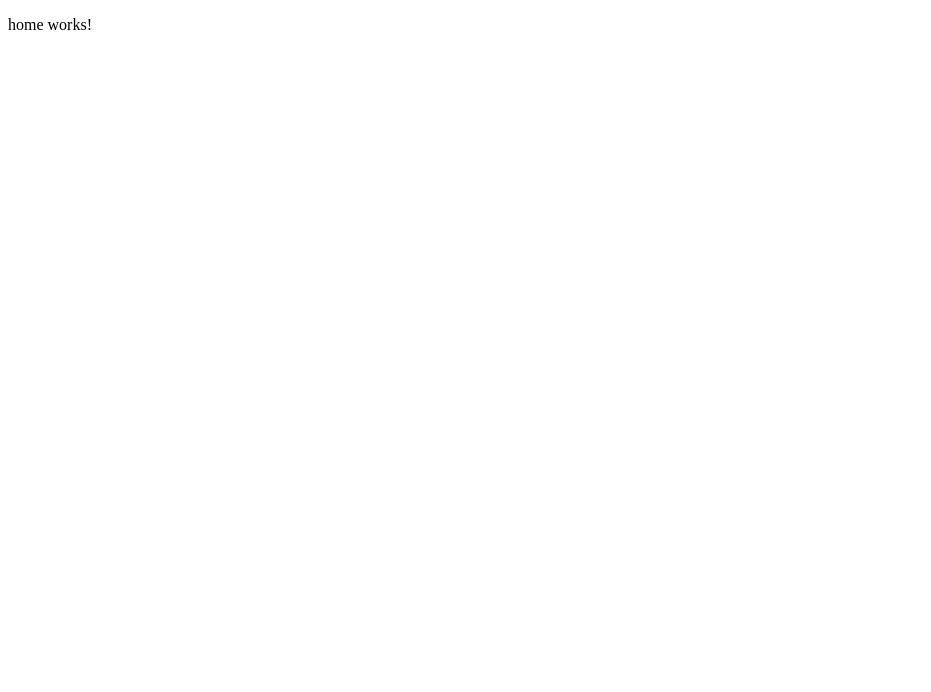
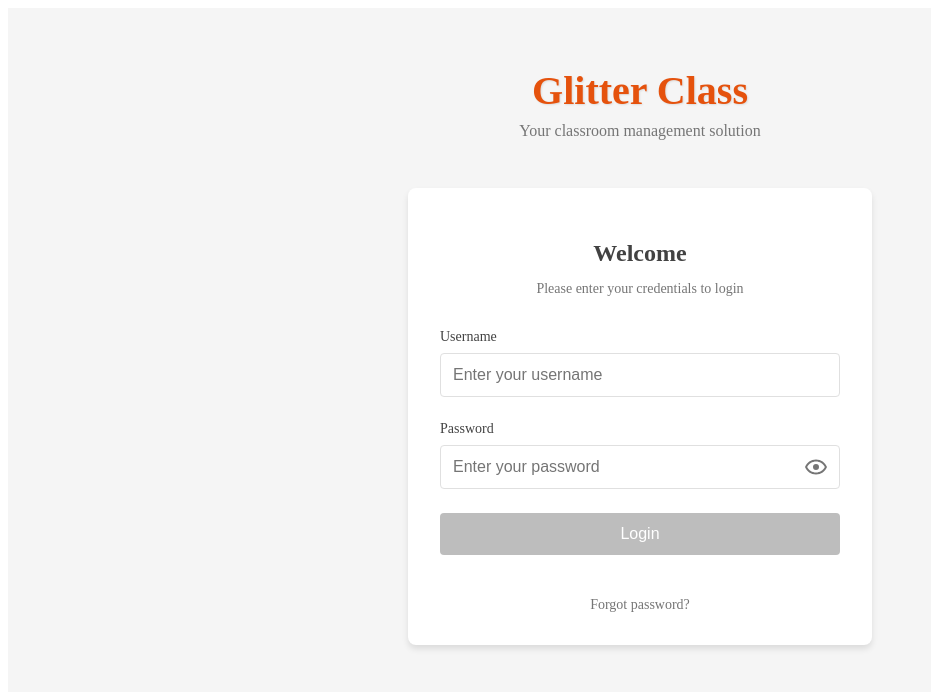
Before and after one commit to MiguelFVasquez/Glitter-class-Front, an Angular app: page / in a window 1280 px wide. Shown: the top 692 px of the page, without its empty margins (0-931 px from the left). Built offline with nearby package versions, Linux system fonts and the light colour scheme.

Commit message:
Home page view

```diff
--- a/src/app/components/home/home.component.css
+++ b/src/app/components/home/home.component.css
@@ -0,0 +1,203 @@
+/* General Styles */
+:host {
+display: block;
+min-height: 100vh;
+background-color: #f5f5f5;
+}
+
+.home-container {
+max-width: 1200px;
+margin: 0 auto;
+padding: 2rem;
+display: flex;
+flex-direction: column;
+align-items: center;
+}
+
+/* Header Styles */
+.app-header {
+text-align: center;
+margin-bottom: 3rem;
+}
+
+.app-title {
+font-size: 2.5rem;
+color: #e5520d;
+margin-bottom: 0.5rem;
+font-weight: 700;
+text-shadow: 1px 1px 2px rgba(0, 0, 0, 0.1);
+}
+
+.app-subtitle {
+font-size: 1rem;
+color: #757575;
+margin: 0;
+}
+
+/* Login Container Styles */
+.login-container {
+width: 100%;
+max-width: 400px;
+background: white;
+padding: 2rem;
+border-radius: 8px;
+box-shadow: 0 4px 6px rgba(0, 0, 0, 0.1);
+}
+
+.login-title {
+font-size: 1.5rem;
+color: #424242;
+margin-bottom: 0.5rem;
+text-align: center;
+}
+
+.login-subtitle {
+font-size: 0.875rem;
+color: #757575;
+text-align: center;
+margin-bottom: 2rem;
+}
+
+/* Form Styles */
+.login-form {
+display: flex;
+flex-direction: column;
+gap: 1.5rem;
+}
+
+.form-group {
+display: flex;
+flex-direction: column;
+gap: 0.5rem;
+}
+
+.form-group label {
+font-size: 0.875rem;
+color: #424242;
+font-weight: 500;
+}
+
+.form-group input {
+padding: 0.75rem;
+border: 1px solid #e0e0e0;
+border-radius: 4px;
+font-size: 1rem;
+transition: border-color 0.3s;
+}
+
+.form-group input:focus {
+outline: none;
+border-color: #e5520d;
+box-shadow: 0 0 0 2px rgba(106, 27, 154, 0.2);
+}
+
+.form-group input.invalid {
+border-color: #e53935;
+}
+
+/* Password Input Container */
+.password-input-container {
+    position: relative;
+    width: 100%; /* Ensure same width as username */
+  }
+
+  .password-input {
+    width: 100%;
+    padding-right: 40px; /* Space for the icon */
+    box-sizing: border-box; /* Include padding in width calculation */
+  }
+
+  .toggle-password {
+    position: absolute;
+    right: 12px;
+    top: 50%;
+    transform: translateY(-50%);
+    background: none;
+    border: none;
+    cursor: pointer;
+    color: #757575;
+    padding: 0;
+    width: 24px;
+    height: 24px;
+    display: flex;
+    align-items: center;
+    justify-content: center;
+  }
+
+  .eye-icon {
+    width: 24px;
+    height: 24px;
+    transition: color 0.2s;
+  }
+
+  .toggle-password:hover .eye-icon {
+    color: #e5520d;
+  }
+
+/* Error Messages */
+.error-message {
+font-size: 0.75rem;
+color: #e53935;
+}
+
+.form-error {
+padding: 0.75rem;
+background-color: #ffebee;
+color: #e53935;
+border-radius: 4px;
+font-size: 0.875rem;
+text-align: center;
+}
+
+/* Login Button */
+.login-button {
+padding: 0.75rem;
+background-color: #e5520d;
+color: white;
+border: none;
+border-radius: 4px;
+font-size: 1rem;
+font-weight: 500;
+cursor: pointer;
+transition: background-color 0.3s;
+}
+
+.login-button:hover:not(:disabled) {
+background-color: #d44b0b;
+}
+
+.login-button:disabled {
+background-color: #bdbdbd;
+cursor: not-allowed;
+}
+
+.spinner {
+display: inline-block;
+width: 20px;
+height: 20px;
+border: 3px solid rgba(255, 255, 255, 0.3);
+border-radius: 50%;
+border-top-color: white;
+animation: spin 1s ease-in-out infinite;
+}
+
+@keyframes spin {
+to { transform: rotate(360deg); }
+}
+
+/* Forgot Password Link */
+.forgot-password {
+text-align: center;
+margin-top: 1rem;
+}
+
+.forgot-password a {
+color: #757575;
+font-size: 0.875rem;
+text-decoration: none;
+}
+
+.forgot-password a:hover {
+color: #e5520d;
+text-decoration: underline;
+}
--- a/src/app/components/home/home.component.html
+++ b/src/app/components/home/home.component.html
@@ -1 +1,74 @@
-<p>home works!</p>
+<div class="home-container">
+<header class="app-header">
+    <h1 class="app-title">Glitter Class</h1>
+    <p class="app-subtitle">Your classroom management solution</p>
+</header>
+
+<main class="login-container">
+    <h2 class="login-title">Welcome</h2>
+    <p class="login-subtitle">Please enter your credentials to login</p>
+
+    <form [formGroup]="loginForm" (ngSubmit)="onSubmit()" class="login-form">
+    <div class="form-group">
+        <label for="username">Username</label>
+        <input
+        type="text"
+        id="username"
+        formControlName="username"
+        placeholder="Enter your username"
+        [class.invalid]="username?.invalid && (username?.dirty || username?.touched)"
+        >
+        <div *ngIf="username?.invalid && (username?.dirty || username?.touched)" class="error-message">
+        <span *ngIf="username?.errors?.['required']">Username is required</span>
+        <span *ngIf="username?.errors?.['minlength']">Username must be at least 3 characters</span>
+        </div>
+    </div>
+
+    <div class="form-group">
+        <label for="password">Password</label>
+        <div class="password-input-container">
+          <input
+            [type]="showPassword ? 'text' : 'password'"
+            id="password"
+            formControlName="password"
+            placeholder="Enter your password"
+            [class.invalid]="password?.invalid && (password?.dirty || password?.touched)"
+            class="password-input"
+          >
+          <button
+            type="button"
+            class="toggle-password"
+            (click)="togglePasswordVisibility()"
+            [attr.aria-label]="showPassword ? 'Hide password' : 'Show password'"
+          >
+            <svg class="eye-icon" viewBox="0 0 24 24">
+              <path *ngIf="!showPassword" fill="currentColor" d="M12,9A3,3 0 0,1 15,12A3,3 0 0,1 12,15A3,3 0 0,1 9,12A3,3 0 0,1 12,9M12,4.5C17,4.5 21.27,7.61 23,12C21.27,16.39 17,19.5 12,19.5C7,19.5 2.73,16.39 1,12C2.73,7.61 7,4.5 12,4.5M3.18,12C4.83,15.36 8.24,17.5 12,17.5C15.76,17.5 19.17,15.36 20.82,12C19.17,8.64 15.76,6.5 12,6.5C8.24,6.5 4.83,8.64 3.18,12Z" />
+              <path *ngIf="showPassword" fill="currentColor" d="M11.83,9L15,12.16C15,12.11 15,12.05 15,12A3,3 0 0,0 12,9C11.94,9 11.89,9 11.83,9M7.53,9.8L9.08,11.35C9.03,11.56 9,11.77 9,12A3,3 0 0,0 12,15C12.22,15 12.44,14.97 12.65,14.92L14.2,16.47C13.53,16.8 12.79,17 12,17A5,5 0 0,1 7,12C7,11.21 7.2,10.47 7.53,9.8M2,4.27L4.28,6.55L4.73,7C3.08,8.3 1.78,10 1,12C2.73,16.39 7,19.5 12,19.5C13.55,19.5 15.03,19.2 16.38,18.66L16.81,19.08L19.73,22L21,20.73L3.27,3M12,7A5,5 0 0,1 17,12C17,12.64 16.87,13.26 16.64,13.82L19.57,16.75C21.07,15.5 22.27,13.86 23,12C21.27,7.61 17,4.5 12,4.5C10.6,4.5 9.26,4.75 8,5.2L10.17,7.35C10.74,7.13 11.35,7 12,7Z" />
+            </svg>
+          </button>
+        </div>
+        <div *ngIf="password?.invalid && (password?.dirty || password?.touched)" class="error-message">
+        <span *ngIf="password?.errors?.['required']">Password is required</span>
+        <span *ngIf="password?.errors?.['minlength']">Password must be at least 6 characters</span>
+        </div>
+    </div>
+
+    <div *ngIf="errorMessage" class="form-error">
+        {{ errorMessage }}
+    </div>
+
+    <button
+        type="submit"
+        class="login-button"
+        [disabled]="loginForm.invalid || isLoading"
+    >
+        <span *ngIf="!isLoading">Login</span>
+        <span *ngIf="isLoading" class="spinner"></span>
+    </button>
+
+    <div class="forgot-password">
+        <a routerLink="/forgot-password">Forgot password?</a>
+    </div>
+    </form>
+</main>
+</div>
--- a/src/app/components/home/home.component.ts
+++ b/src/app/components/home/home.component.ts
@@ -1,11 +1,62 @@
+import { CommonModule } from '@angular/common';
 import { Component } from '@angular/core';
+import { FormBuilder, FormGroup, ReactiveFormsModule, Validators } from '@angular/forms';
+import { Router } from '@angular/router';
+
 
 @Component({
   selector: 'app-home',
-  imports: [],
+  imports: [CommonModule,ReactiveFormsModule],
   templateUrl: './home.component.html',
   styleUrl: './home.component.css'
 })
 export class HomeComponent {
+  loginForm: FormGroup;
+  showPassword: boolean = false;
+  isLoading: boolean = false;
+  errorMessage: string = '';
 
+  constructor(
+    private fb: FormBuilder,
+    private router: Router
+  ) {
+    this.loginForm = this.fb.group({
+      username: ['', [Validators.required, Validators.minLength(3)]],
+      password: ['', [Validators.required, Validators.minLength(6)]]
+    });
+  }
+
+  togglePasswordVisibility(): void {
+    this.showPassword = !this.showPassword;
+  }
+
+  onSubmit(): void {
+    if (this.loginForm.invalid) {
+      return;
+    }
+
+    this.isLoading = true;
+    this.errorMessage = '';
+
+    const { username, password } = this.loginForm.value; //Auth service, is not
+    /*
+    this.authService.login(username, password).subscribe({
+      next: () => {
+        this.isLoading = false;
+        this.router.navigate(['/dashboard']);
+      },
+      error: (err) => {
+        this.isLoading = false;
+        this.errorMessage = err.message || 'Login failed. Please try again.';
+      }
+    });*/
+  }
+
+  get username() {
+    return this.loginForm.get('username');
+  }
+
+  get password() {
+    return this.loginForm.get('password');
+  }
 }
```
